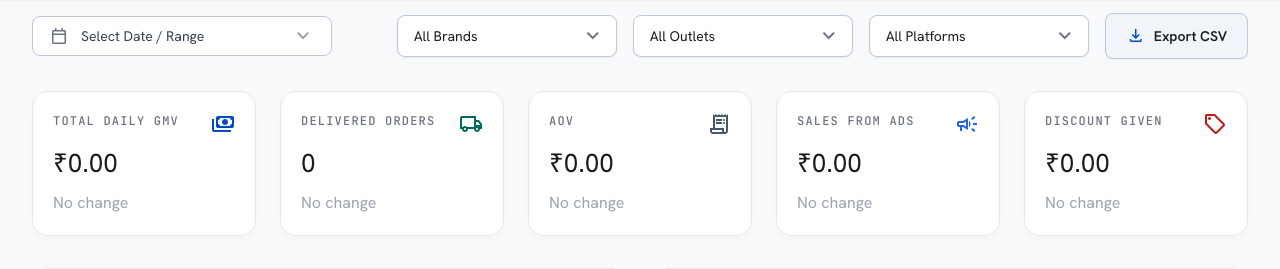
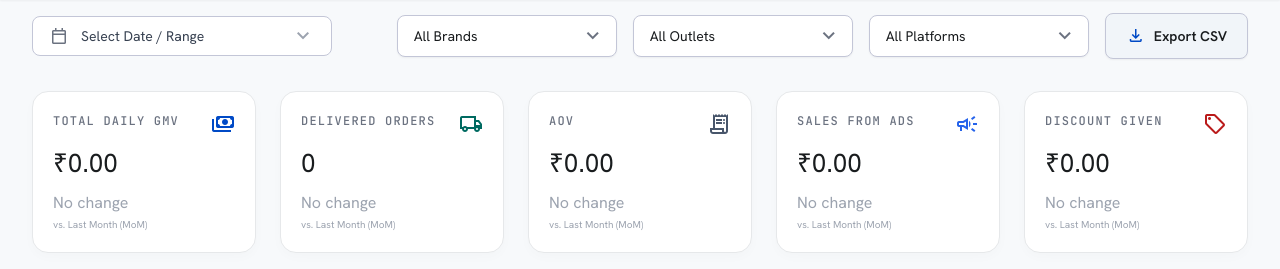
Before and after one commit to AnkConsulting/restaurant-portal, a FastAPI app: page / in a window 1280 px wide. Shown: the part 75-344 px from the top of the page. Run offline with FastAPI, Linux system fonts and the light colour scheme; the visitor is signed in with stand-in values (Sample User, id 1); data that the repository does not hold is empty; some libraries are stand-ins or nearby versions.

Commit message:
Update header and KPI sections in index.html

```diff
--- a/templates/index.html
+++ b/templates/index.html
@@ -51,13 +51,16 @@
 </head>
 <body class="bg-background text-on-surface font-body-md min-h-screen">
 
+<!-- HEADER WITH MODULE SWITCHER -->
 <header class="fixed top-0 w-full z-[100] bg-surface-bright shadow-sm flex justify-between items-center px-margin-desktop py-4 mx-auto border-b border-surface-container-high">
     <div class="flex items-center gap-6">
+        <!-- Logo & Title -->
         <div class="flex items-center gap-3">
             <img alt="Logo" class="w-10 h-10 object-contain rounded-md" src="/static/ank-logo.png"/>
             <h1 class="font-headline-lg text-[22px] font-bold text-gray-800 tracking-tight hidden md:block border-r border-gray-300 pr-6">RDA Portal</h1>
         </div>
 
+        <!-- MODULE SWITCHER (Functional) -->
         <div class="relative font-['Hanken_Grotesk'] z-[110]" id="module-switcher-container">
           <button onclick="toggleCustomDropdown('module-menu', event)" class="flex items-center gap-3 px-4 py-2 bg-white border border-[#e6e8ea] rounded-lg shadow-sm hover:border-blue-200 transition-all group focus:outline-none">
             <div class="flex items-center gap-2">
@@ -69,6 +72,7 @@
 
           <div id="module-menu" class="hidden dropdown-menu-custom absolute top-full left-0 mt-2 w-72 bg-white rounded-xl shadow-2xl border border-gray-100 overflow-hidden z-50" onclick="event.stopPropagation()">
             <div class="p-4">
+              <!-- Category 1: CORE ANALYTICS -->
               <div class="mb-4">
                 <h4 class="text-[10px] font-bold text-gray-400 tracking-widest uppercase mb-2 px-2">Core Analytics</h4>
                 <div class="space-y-1">
@@ -86,6 +90,7 @@
                   </a>
                 </div>
               </div>
+              <!-- Category 2: FINANCE & RECON -->
               <div>
                 <h4 class="text-[10px] font-bold text-gray-400 tracking-widest uppercase mb-2 px-2">Finance & Recon</h4>
                 <div class="space-y-1">
@@ -109,6 +114,7 @@
         </div>
     </div>
 
+    <!-- Right Side Settings & User Profile -->
     <div class="flex items-center gap-4">
         <div class="relative group">
             <button class="w-10 h-10 flex items-center justify-center rounded-full hover:bg-surface-container-high transition-colors text-gray-500">
@@ -151,6 +157,7 @@
 </header>
 
 <main id="main-content" class="pt-[88px] pb-12 px-margin-desktop max-w-[1440px] mx-auto transition-opacity duration-300">
+    <!-- FILTERS -->
     <form method="get" action="/" id="filter-form" class="flex flex-wrap items-center justify-between gap-4 mb-8">
 
         <div class="relative w-full md:w-auto z-40" id="date-dropdown-container">
@@ -276,6 +283,7 @@
         </div>
     </form>
 
+    <!-- CORE KPIS WITH COMPARISON LABELS -->
     <section class="grid grid-cols-5 gap-6 mb-8">
         <div class="elevation-1 card-radius p-5 flex flex-col justify-between min-w-0">
             <div class="flex justify-between items-start mb-2">
@@ -283,7 +291,10 @@
                 <span class="material-symbols-outlined text-primary shrink-0" style="font-variation-settings: 'FILL' 0;">payments</span>
             </div>
             <div id="kpi-gmv" class="text-[26px] text-on-surface truncate" title="{{ total_gmv }}">{{ total_gmv }}</div>
-            <div id="kpi-gmv-change" class="mt-2 flex items-center kpi-change-indicator" data-current="{{ raw_total_gmv }}" data-prev="{{ raw_prev_total_gmv }}" data-inverse="false"></div>
+            <div class="mt-2 flex flex-col">
+                <div id="kpi-gmv-change" class="flex items-center kpi-change-indicator" data-current="{{ raw_total_gmv }}" data-prev="{{ raw_prev_total_gmv }}" data-inverse="false"></div>
+                <span class="text-[10px] text-gray-400 font-medium mt-0.5">vs. Last Month (MoM)</span>
+            </div>
         </div>
 
         <div class="elevation-1 card-radius p-5 flex flex-col justify-between min-w-0">
@@ -292,7 +303,10 @@
                 <span class="material-symbols-outlined text-[#006a61] shrink-0" style="font-variation-settings: 'FILL' 0;">local_shipping</span>
             </div>
             <div id="kpi-orders" class="text-[26px] text-on-surface truncate" title="{{ total_orders }}">{{ total_orders }}</div>
-            <div id="kpi-orders-change" class="mt-2 flex items-center kpi-change-indicator" data-current="{{ raw_total_orders }}" data-prev="{{ raw_prev_total_orders }}" data-inverse="false"></div>
+            <div class="mt-2 flex flex-col">
+                <div id="kpi-orders-change" class="flex items-center kpi-change-indicator" data-current="{{ raw_total_orders }}" data-prev="{{ raw_prev_total_orders }}" data-inverse="false"></div>
+                <span class="text-[10px] text-gray-400 font-medium mt-0.5">vs. Last Month (MoM)</span>
+            </div>
         </div>
 
         <div class="elevation-1 card-radius p-5 flex flex-col justify-between min-w-0">
@@ -301,7 +315,10 @@
                 <span class="material-symbols-outlined text-[#48566b] shrink-0" style="font-variation-settings: 'FILL' 0;">receipt_long</span>
             </div>
             <div id="kpi-aov" class="text-[26px] text-on-surface truncate" title="{{ avg_aov }}">{{ avg_aov }}</div>
-            <div id="kpi-aov-change" class="mt-2 flex items-center kpi-change-indicator" data-current="{{ raw_avg_aov }}" data-prev="{{ raw_prev_avg_aov }}" data-inverse="false"></div>
+            <div class="mt-2 flex flex-col">
+                <div id="kpi-aov-change" class="flex items-center kpi-change-indicator" data-current="{{ raw_avg_aov }}" data-prev="{{ raw_prev_avg_aov }}" data-inverse="false"></div>
+                <span class="text-[10px] text-gray-400 font-medium mt-0.5">vs. Last Month (MoM)</span>
+            </div>
         </div>
 
         <div class="elevation-1 card-radius p-5 flex flex-col justify-between min-w-0">
@@ -310,7 +327,10 @@
                 <span class="material-symbols-outlined text-primary-container shrink-0" style="font-variation-settings: 'FILL' 0;">campaign</span>
             </div>
             <div id="kpi-ads" class="text-[26px] text-on-surface truncate" title="{{ sales_ads }}">{{ sales_ads }}</div>
-            <div id="kpi-ads-change" class="mt-2 flex items-center kpi-change-indicator" data-current="{{ raw_sales_ads }}" data-prev="{{ raw_prev_sales_ads }}" data-inverse="false"></div>
+            <div class="mt-2 flex flex-col">
+                <div id="kpi-ads-change" class="flex items-center kpi-change-indicator" data-current="{{ raw_sales_ads }}" data-prev="{{ raw_prev_sales_ads }}" data-inverse="false"></div>
+                <span class="text-[10px] text-gray-400 font-medium mt-0.5">vs. Last Month (MoM)</span>
+            </div>
         </div>
 
         <div class="elevation-1 card-radius p-5 flex flex-col justify-between min-w-0">
@@ -319,10 +339,14 @@
                 <span class="material-symbols-outlined text-error shrink-0" style="font-variation-settings: 'FILL' 0;">sell</span>
             </div>
             <div id="kpi-discount" class="text-[26px] text-on-surface truncate" title="{{ discount_given }}">{{ discount_given }}</div>
-            <div id="kpi-discount-change" class="mt-2 flex items-center kpi-change-indicator" data-current="{{ raw_discount_given }}" data-prev="{{ raw_prev_discount_given }}" data-inverse="true"></div>
+            <div class="mt-2 flex flex-col">
+                <div id="kpi-discount-change" class="flex items-center kpi-change-indicator" data-current="{{ raw_discount_given }}" data-prev="{{ raw_prev_discount_given }}" data-inverse="true"></div>
+                <span class="text-[10px] text-gray-400 font-medium mt-0.5">vs. Last Month (MoM)</span>
+            </div>
         </div>
     </section>
 
+    <!-- CHARTS -->
     <section class="grid grid-cols-2 gap-6 mb-8">
         <div class="elevation-1 card-radius p-6 flex flex-col h-[400px]">
             <div class="flex flex-wrap justify-between items-center mb-6 gap-2">
@@ -362,6 +386,7 @@
         </div>
     </section>
 
+    <!-- PAGINATION TABLE -->
     <section class="elevation-1 card-radius overflow-hidden">
         <div class="px-6 py-4 border-b border-surface-container-high bg-white flex justify-between items-center">
             <h2 class="font-title-md text-[16px] font-bold text-on-surface uppercase">Filtered Daily Operational Report</h2>
```
